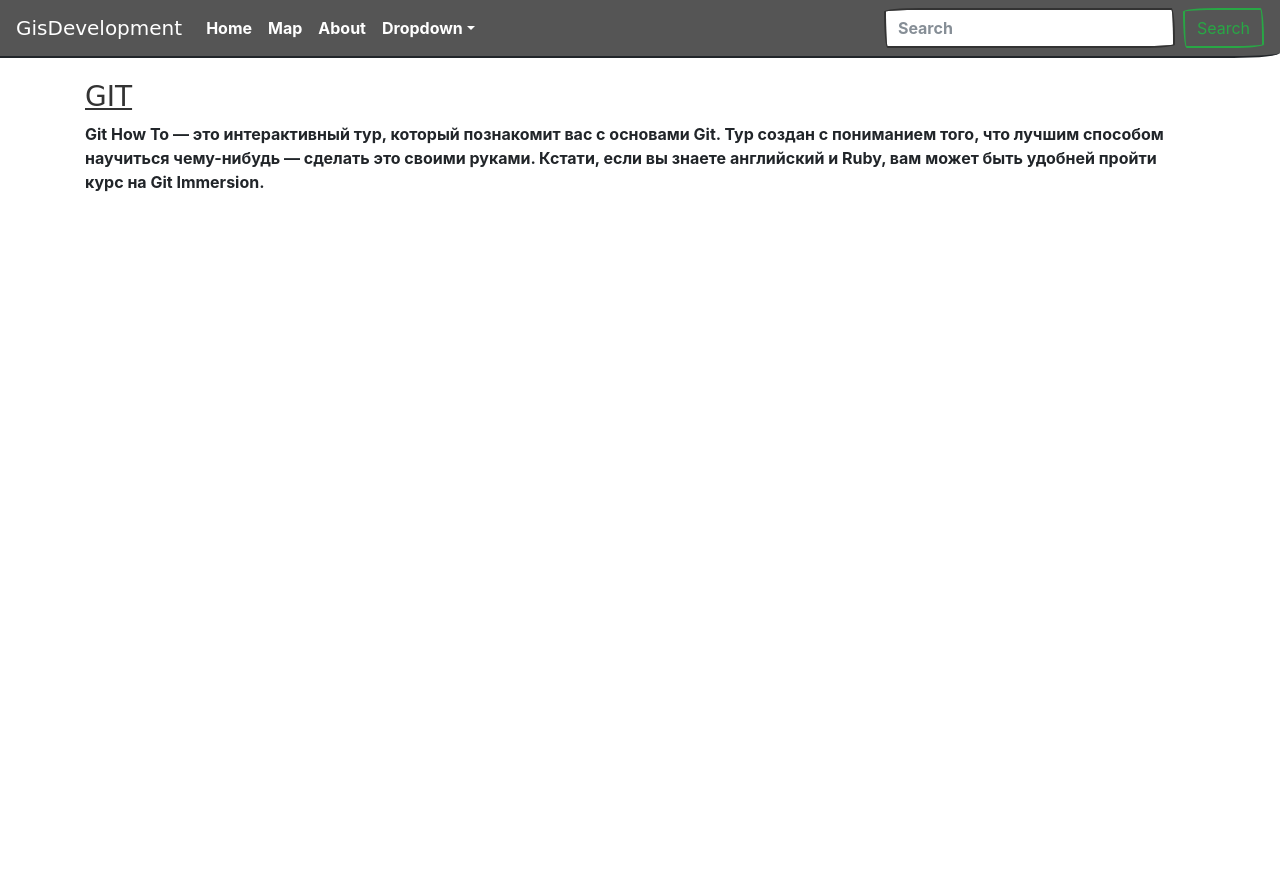
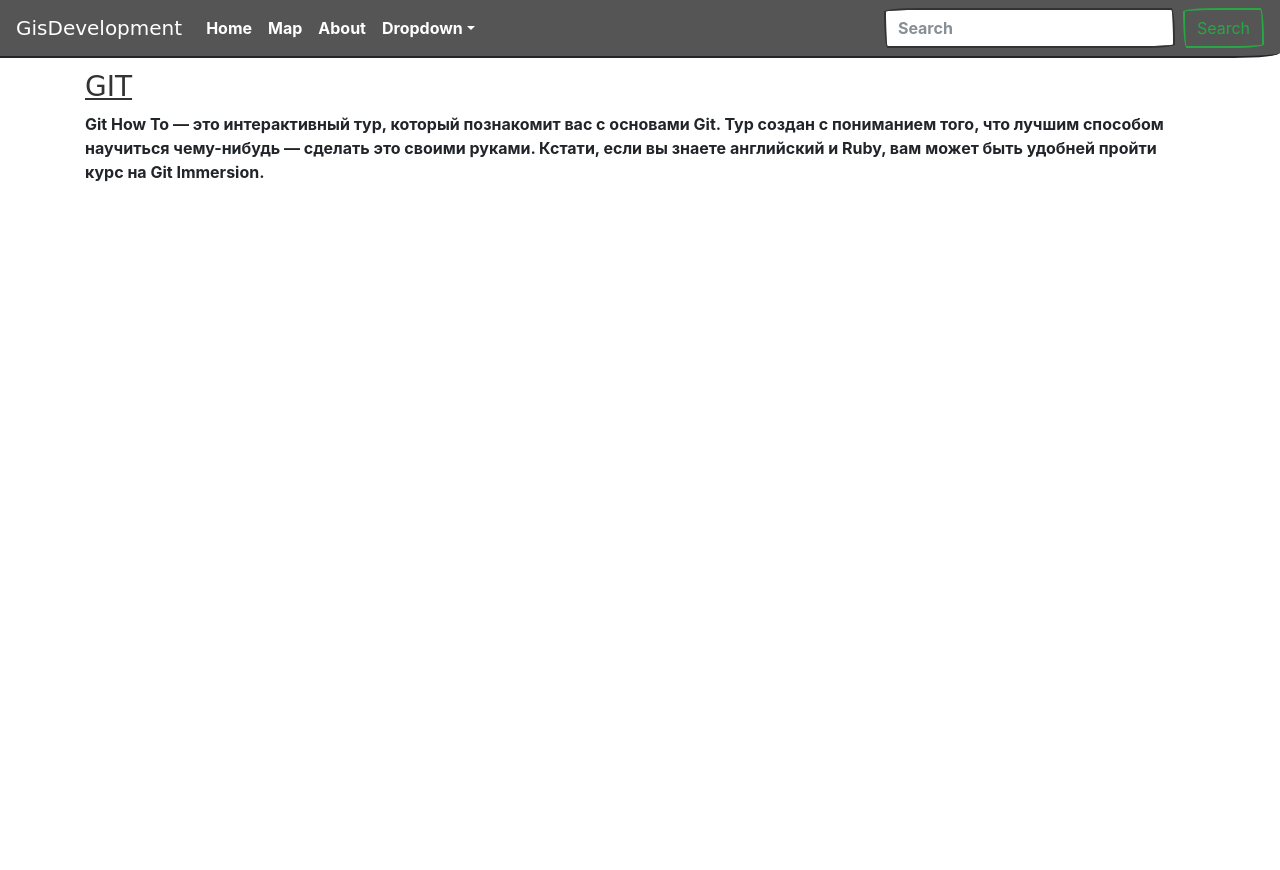
Before and after one commit to yaryna72/gisDjango, a Django app: page / in a window 1280 px wide. Before the commit the page ends 192 px from the top, so only its background shows below. Run offline with Django 3.2, Linux system fonts and the light colour scheme; data comes from the database, SQL or seed files in the repository; some libraries are stand-ins or nearby versions; some web fonts are replaced.

Commit message:
search, map,templates were modified map consist Arcgis as default

```diff
--- a/gis/static/gis/style.css
+++ b/gis/static/gis/style.css
@@ -1,3 +1,13 @@
 .margin_block{
-    margin-top:80px
+    margin-top:70px
 }
+html, body, #viewDiv {
+      padding: 0;
+      margin: 0;
+      height: 100%;
+      width: 100%;
+    }
+#viewDiv{
+    height: 700px;
+    background: aqua;
+}
```
